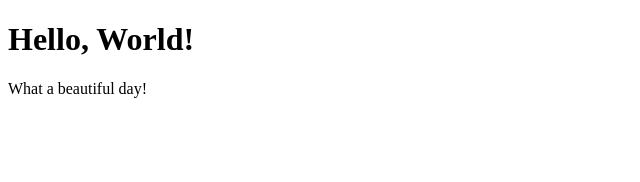
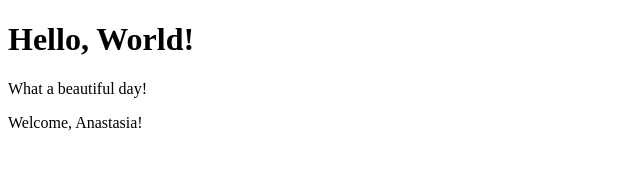
Before and after one commit to AnastasiaGandolfi/Esercizi_React, a React (Create React App) app in the folder my-app/: page / in a window 1280 px wide. Shown: the top 182 px of the page, without its empty margins (0-640 px from the left). Built offline with nearby package versions, Linux system fonts and the light colour scheme.

Commit message:
exercise done

```diff
--- a/my-app/src/App.js
+++ b/my-app/src/App.js
@@ -1,10 +1,14 @@
 import React from "react";
 import { Hello } from "./HelloWorld";
+import { Welcome } from "./Welcome";
 
 export class App extends React.Component {
     render() {
         return(
-            <div><Hello /></div>
+            <div>
+                <Hello />
+                <Welcome name="Anastasia" />
+            </div>
         )
     }
 }
--- /dev/null
+++ b/my-app/src/Welcome.js
@@ -0,0 +1,9 @@
+import React from "react";
+
+export class Welcome extends React.Component {
+    render() {
+        return(
+            <p>Welcome, {this.props.name}!</p>
+        )
+    }
+}
```
